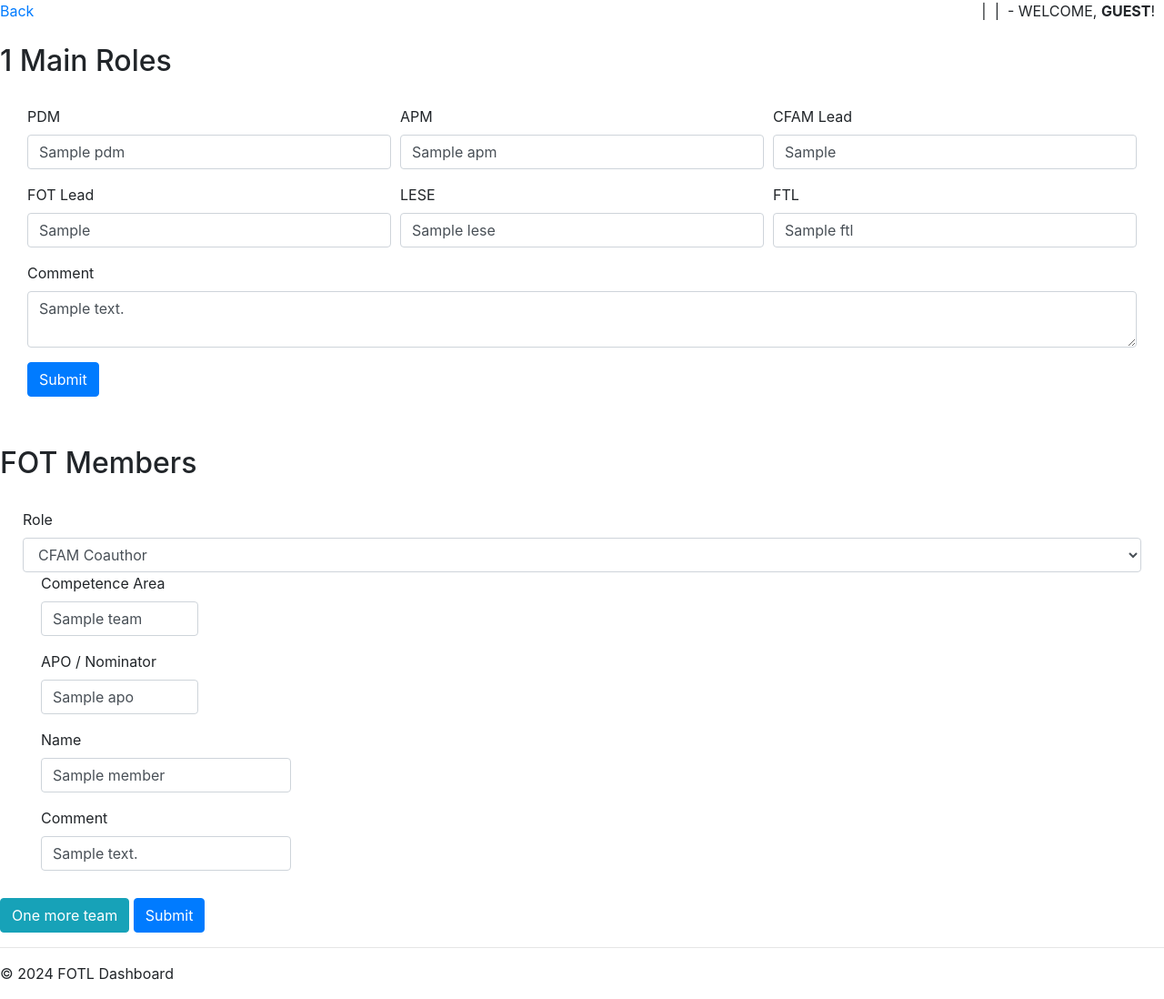
After one commit to fanghm/FOTLead, a Django app: template fotd/templates/fotd/fot_add.html in a window 1280 px wide. The commit adds this page. Shown: the whole page at 91% size. Run offline with Django 4.2, Linux system fonts and the light colour scheme; the template is opened without the code that fills it: most values are stand-ins (such as "Sample title", 1, 10 or a date in 2020); some libraries are stand-ins or nearby versions.

Commit message:
fetch backlog data from local db first; add fot draft pages

```diff
--- a/fotd/admin.py
+++ b/fotd/admin.py
@@ -1,5 +1,5 @@
 from django.contrib import admin
-from .models import Feature, FeatureUpdate, FeatureRoles, TeamMember, Task, StatusUpdate, Link, Sprint
+from .models import Feature, FeatureUpdate, FeatureRoles, TeamMember, Task, StatusUpdate, Link, Sprint, BacklogQuery
 
 # Register your models here.
 admin.site.register(Feature)
@@ -10,3 +10,4 @@ admin.site.register(Task)
 admin.site.register(StatusUpdate)
 admin.site.register(Link)
 admin.site.register(Sprint)
+admin.site.register(BacklogQuery)
--- a/fotd/templates/base.html
+++ b/fotd/templates/base.html
@@ -31,7 +31,7 @@
   <body>
     {% if request.path != "/" %}
     <div>
-      <a style="text-align: right;" href="/">Back</a>
+      <a style="text-align: right;" href="javascript:history.back()">Back</a>
     </div>
     {% endif %}
 
--- /dev/null
+++ b/fotd/templates/fotd/fot_add.html
@@ -0,0 +1,189 @@
+{% extends 'base.html' %}
+{% block css %}
+  <style>
+  form {
+    margin: 30px;
+  }
+</style>
+{% endblock %}
+{% block content %}
+  <br><h2>{{fid}} Main Roles</h2>
+  <form id="featureRolesForm" method="post" data-feature_id="{{fid}}">
+    {% csrf_token %}
+    <div class="form-row">
+      <div class="form-group col-md-4">
+        <label for="pdm">PDM</label>
+        <input type="text" class="form-control" id="pdm" name="pdm", value="{% if role and role.pdm %}{{role.pdm}}{% endif %}">
+      </div>
+      <div class="form-group col-md-4">
+        <label for="apm">APM</label>
+        <input type="text" class="form-control" id="apm" name="apm", value="{% if role and role.apm %}{{role.apm}}{% endif %}">
+      </div>
+      <div class="form-group col-md-4">
+        <label for="cfam_lead">CFAM Lead</label>
+        <input type="text" class="form-control" id="cfam_lead" name="cfam_lead", value="{% if role and role.cfam_lead %}{{role.cfam_lead}}{% endif %}">
+      </div>
+    </div>
+    <div class="form-row">
+      <div class="form-group col-md-4">
+        <label for="fot_lead">FOT Lead</label>
+        <input type="text" class="form-control" id="fot_lead" name="fot_lead", value="{% if role and role.fot_lead %}{{role.fot_lead}}{% endif %}">
+      </div>
+      <div class="form-group col-md-4">
+        <label for="lese">LESE</label>
+        <input type="text" class="form-control" id="lese" name="lese", value="{% if role and role.lese %}{{role.lese}}{% endif %}">
+      </div>
+      <div class="form-group col-md-4">
+        <label for="ftl">FTL</label>
+        <input type="text" class="form-control" id="ftl" name="ftl", value="{% if role and role.ftl %}{{role.ftl}}{% endif %}">
+      </div>
+    </div>
+    <div class="form-group">
+      <label for="comment">Comment</label>
+      <textarea class="form-control" id="comment" name="comment">{% if role and role.comment %}{{role.comment}}{% endif %}</textarea>
+    </div>
+    <button type="submit" id="addFeatureRoles" class="btn btn-primary">Submit</button>
+  </form>
+
+  <br><h2>FOT Members</h2>
+  <form id="teamMemberForm" method="post" data-feature_id="{{fid}}">
+      {% csrf_token %}
+      {% for member in team_members %}
+      <div class="teamMemberRow form-row" data-row-id="{{ forloop.counter0 }}" data-db-id="{{ member.id }}>
+        <div class="form-group col-md-2">
+          <label for="role{{ forloop.counter0 }}">Role</label>
+          <select class="form-control" id="role{{ forloop.counter0 }}" name="role">
+            <option value="CFAM Coauthor" {% if member.role == "CFAM Coauthor" %}selected{% endif %}>CFAM Coauthor</option>
+            <option value="CFAM Contributor" {% if member.role == "CFAM Contributor" %}selected{% endif %}>CFAM Contributor</option>
+            <option value="FOT Member" {% if member.role == "FOT Member" %}selected{% endif %}>FOT Member</option>
+            <option value="Other Role" {% if member.role == "Other Role" %}selected{% endif %}>Other Role</option>
+          </select>
+        </div>
+        <div class="form-group col-md-2">
+          <label for="team{{ forloop.counter0 }}">Competence Area</label>
+          <input type="text" class="form-control" id="team{{ forloop.counter0 }}" name="team" value="{{ member.team }}">
+        </div>
+        <div class="form-group col-md-2">
+          <label for="apo{{ forloop.counter0 }}">APO / Nominator</label>
+          <input type="text" class="form-control" id="apo{{ forloop.counter0 }}" name="apo" value="{{ member.apo }}">
+        </div>
+        <div class="form-group col-md-3">
+          <label for="name{{ forloop.counter0 }}">Name</label>
+          <input type="text" class="form-control" id="name{{ forloop.counter0 }}" name="name" value="{{ member.name }}">
+        </div>
+        <div class="form-group col-md-3">
+          <label for="comment{{ forloop.counter0 }}">Comment</label>
+          <input type="text" class="form-control" id="comment{{ forloop.counter0 }}" name="comment" value="{{ member.comment }}">
+        </div>
+      </div>
+      {% empty %}
+      <div class="teamMemberRow form-row" data-row-id="0">
+        <div class="form-group col-md-2">
+          <label for="role0">Role</label>
+          <select class="form-control" id="role0" name="role">
+            <option value="CFAM Coauthor">CFAM Coauthor</option>
+            <option value="CFAM Contributor">CFAM Contributor</option>
+            <option value="FOT Member" selected>FOT Member</option>
+            <option value="Other Role">Other Role</option>
+          </select>
+        </div>
+        <div class="form-group col-md-2">
+          <label for="team0">Competence Area</label>
+          <input type="text" class="form-control" id="team0" name="team">
+        </div>
+        <div class="form-group col-md-2">
+          <label for="apo0">APO / Nominator</label>
+          <input type="text" class="form-control" id="apo0" name="apo">
+        </div>
+        <div class="form-group col-md-3">
+          <label for="name0">Name</label>
+          <input type="text" class="form-control" id="name0" name="name">
+        </div>
+        <div class="form-group col-md-3">
+          <label for="comment0">Comment</label>
+          <input type="text" class="form-control" id="comment0" name="comment">
+        </div>
+      </div>
+      {% endfor %}
+      <button type="button" id="addRow" class="btn btn-info">One more team</button>
+      <button type="submit" id="addFotMemebers" class="btn btn-primary">Submit</button>
+  </form>
+
+  <script>
+    $('#addRow').click(function() {
+      var lastRow = $('.teamMemberRow').last();
+      var newRow = lastRow.clone(true);
+      var newRowId = parseInt(lastRow.attr('data-row-id')) + 1;
+      newRow.attr('data-row-id', newRowId);
+      newRow.find('label').remove();
+      newRow.find('input, select').each(function() {
+        var id = $(this).attr('id');
+        newId = id.replace(/\d+$/, newRowId);
+        $(this).attr('id', newId);
+
+        // copy the team/role values of last row to the new row, for convenience
+        var name = $(this).attr('name');
+        if (name == "name" || name == "comment") {
+          $(this).val("");
+        }
+      });
+      newRow.insertBefore($(this));
+    });
+
+    $('#addFeatureRoles').click(function(event) {
+      event.preventDefault();
+      var formData = $('#featureRolesForm').serialize();
+      var fid = $('#featureRolesForm').attr('data-feature_id');
+
+      $.ajax({
+        type: 'POST',
+        url: '/ajax_add_feature_roles/' + fid + '/',
+        data: formData,
+        success: function(response) {
+          alert('The roles has been updated successfully!');
+          // reset the input boxes here
+          // $('#featureRolesForm').find('input, textarea').each(function() {
+          //   this.value = '';
+          // });
+        },
+        error: function(error) {
+          alert('An error occurred: ' + error);
+        }
+      });
+    });
+
+    $('#addFotMemebers').click(function(event) {
+      event.preventDefault();
+      var formData = $('#teamMemberForm').serializeArray();
+      var fid = $('#teamMemberForm').attr('data-feature_id');
+
+      var teamMembers = [];
+      $('.teamMemberRow').each(function(index, element) {
+        var teamMember = {};
+        $(element).find('input, select').each(function() {
+          teamMember[this.name] = this.value;
+        });
+        teamMembers.push(teamMember);
+      });
+
+      $.ajax({
+        type: 'POST',
+        url: '/ajax_add_fot_members/' + fid + '/',
+        data: JSON.stringify(teamMembers),
+        contentType: 'application/json',
+        success: function(response) {
+          alert('The FOT member has been added successfully!');
+          // reset the input boxes here
+          // $('.teamMemberRow').each(function(index, element) {
+          //   $(element).find('input, select').each(function() {
+          //     this.value = '';
+          //   });
+          // });
+        },
+        error: function(error) {
+          alert('An error occurred: ' + error);
+        }
+      });
+    });
+  </script>
+{% endblock %}
--- a/fotd/urls.py
+++ b/fotd/urls.py
@@ -12,6 +12,10 @@ urlpatterns = [
     path('ajax_feature_update/<fid>/', views.ajax_feature_update, name='ajax_feature_update'),
     path('ajax_feature_status/<fid>/', views.ajax_feature_status, name='ajax_feature_status'),
 
+
+    path('ajax_add_feature_roles/<fid>/', views.ajax_add_feature_roles, name='ajax_add_feature_roles'),
+    path('ajax_add_fot_members/<fid>/', views.ajax_add_fot_members, name='ajax_add_fot_members'),
+
     path('task/<tid>/', views.task, name='task'),
     path('ajax_task_add/<fid>/', views.ajax_task_add, name='ajax_task_add'),
     path('ajax_task_update/<tid>/', views.ajax_task_update, name='ajax_task_update'),
@@ -19,4 +23,6 @@ urlpatterns = [
     path('ajax_task_status/<tid>/', views.ajax_task_status, name='ajax_task_status'),
 
     path('backlog/<fid>/', views.backlog, name='backlog'),
+    path('fot/<fid>/', views.fot, name='fot'),
+    path('fot_add/<fid>/', views.fot_add, name='fot_add'),
 ]
```
Also changed, not shown: fotd/models.py (+20 -2 lines), fotd/myjira.py (+16 -1 lines), fotd/templates/fotd/backlog.html (+25 -17 lines), fotd/templates/fotd/detail.html (+11 -2 lines), fotd/templates/fotd/fot.html (added, +77 -0 lines), fotd/templates/fotd/index.html (+14 -4 lines), fotd/views.py (+134 -12 lines), fotd/static/pix/team.png (added).
